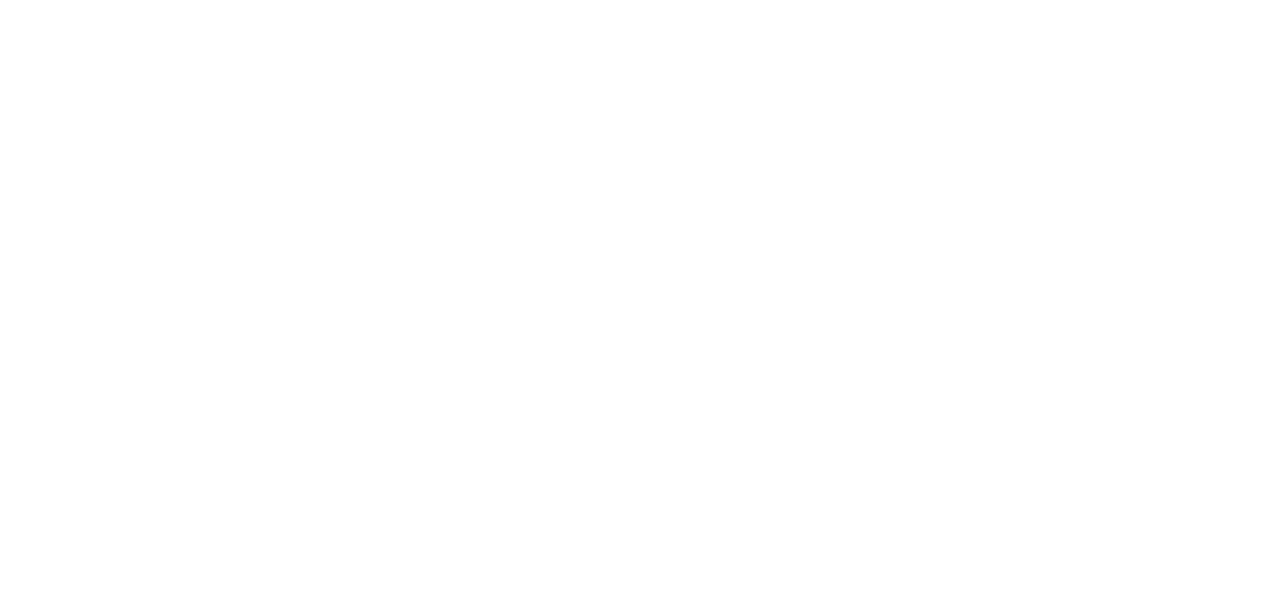
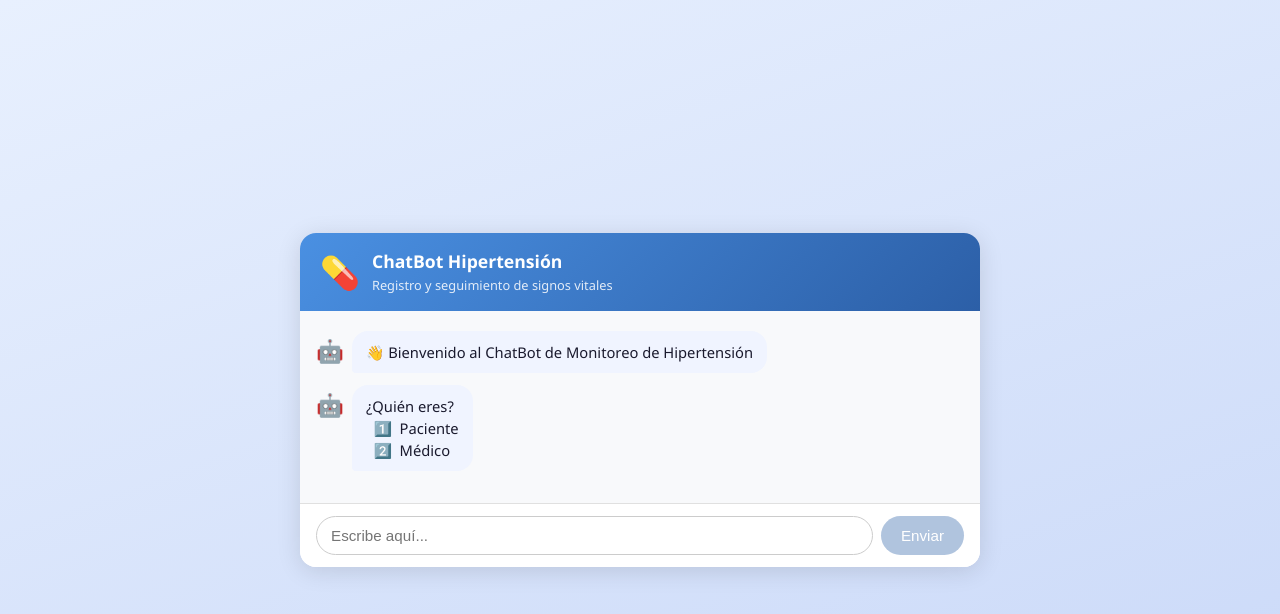
Before and after one commit to dianamhenaom-inge/chatBotMedico, a Vue app: page / in a window 1280 px wide. Shown: the top 614 px of the page. Built offline with nearby package versions, Linux system fonts and the light colour scheme.

Commit message:
feat:
configura componente raíz App.vue y layout principal del chat

```diff
--- a/src/App.vue
+++ b/src/App.vue
@@ -1,12 +1,48 @@
 <template>
-  <!-- Componente raíz -->
+  <!--
+    App.vue
+    --------
+    Componente raíz. Centra el ChatWindow en pantalla completa.
+  -->
+  <div class="app-container">
+    <ChatWindow/>
+  </div>
 </template>
 
 <script>
+import ChatWindow from './components/ChatWindow.vue'
+
 export default {
   name: 'App',
+  components: {ChatWindow},
 }
 </script>
 
 <style>
+/* ── Estilos globales ───────────────────────────── */
+*, *::before, *::after {
+  box-sizing: border-box;
+}
+
+body {
+  margin: 0;
+  font-family: 'Segoe UI', Tahoma, Geneva, Verdana, sans-serif;
+  background: linear-gradient(160deg, #e8f0fe 0%, #c9d8f8 100%);
+  min-height: 100vh;
+}
+
+.app-container {
+  display: flex;
+  justify-content: center;
+  align-items: center;
+  min-height: 100vh;
+  padding: 24px;
+}
+
+/* El chat ocupa un ancho máximo cómodo y toda la altura disponible */
+.app-container > * {
+  width: 100%;
+  max-width: 680px;
+  height: min(700px, calc(100vh - 48px));
+}
 </style>
```
